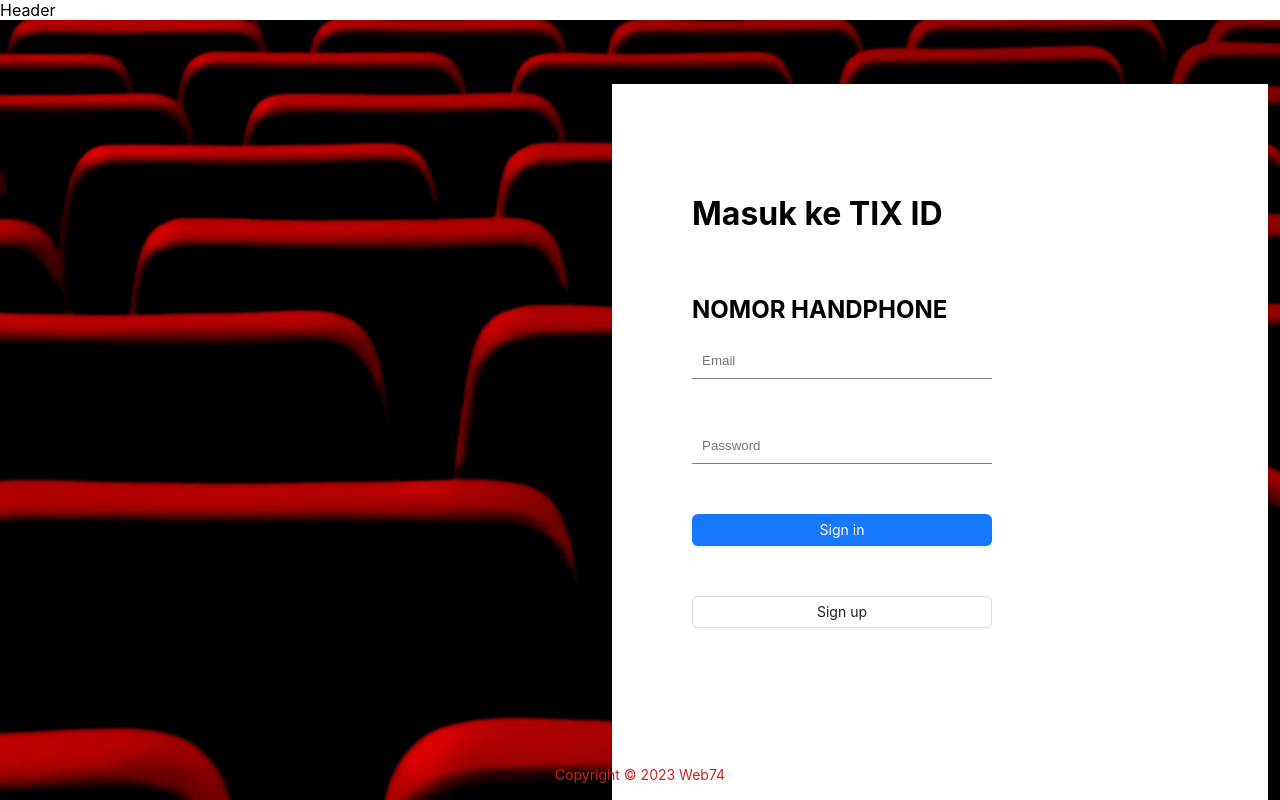
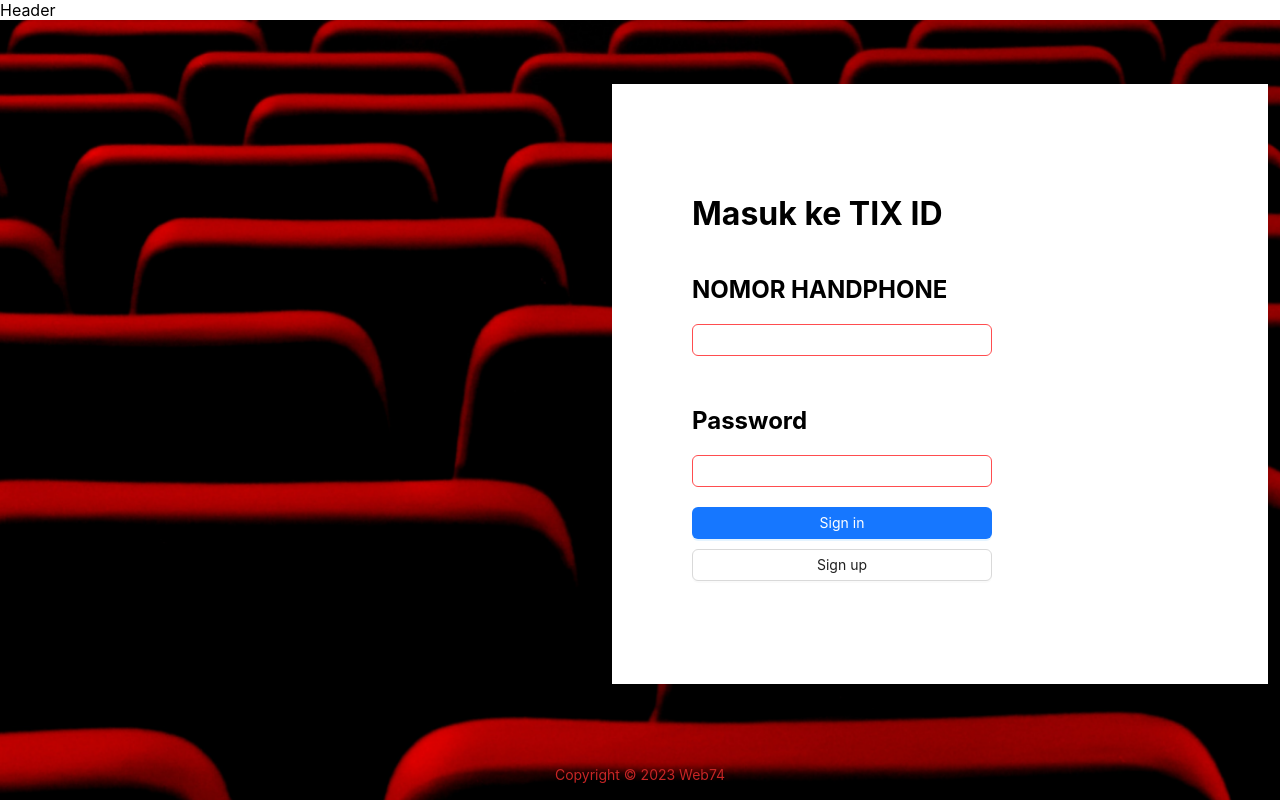
Before and after one commit to Tamnguyen753/FullstackWeb, a React (Create React App) app in the folder client/: page /login in a window 1280 px wide. Shown: the top 800 px of the page. Built offline with nearby package versions, Linux system fonts and the light colour scheme.

Commit message:
message2

```diff
--- a/client/package.json
+++ b/client/package.json
@@ -3,6 +3,7 @@
   "version": "0.1.0",
   "private": true,
   "dependencies": {
+    "@hookform/resolvers": "^3.3.3",
     "@testing-library/jest-dom": "^5.17.0",
     "@testing-library/react": "^13.4.0",
     "@testing-library/user-event": "^13.5.0",
@@ -11,8 +12,11 @@
     "dayjs": "^1.11.10",
     "react": "^18.2.0",
     "react-dom": "^18.2.0",
+    "react-hook-form": "^7.49.2",
+    "react-query": "^3.39.3",
     "react-router-dom": "^6.21.0",
     "react-scripts": "5.0.1",
+    "react-toastify": "^9.1.3",
     "web-vitals": "^2.1.4",
     "yup": "^1.3.3"
   },
--- /dev/null
+++ b/client/src/hooks/useAuth.js
@@ -0,0 +1,55 @@
+import { useContext } from 'react'
+import { useNavigate } from 'react-router-dom'
+import { AppContext } from '../App';
+import { request } from '../utils/axios-http';
+import { toast } from 'react-toastify';
+import { extractMessageFromErr } from '../utils/error';
+
+const useAuth = () => {
+    const navigate = useNavigate();
+    const { setUser } = useContext(AppContext)
+    const login = async (data) => {
+        try {
+            const {email,password} = data;
+            const res = await request({
+                data: {
+                    email,
+                    password,
+                },
+                method: "post",
+                url:"/login"
+            });
+
+            const token = JSON.stringify(res.data.data);
+            console.log(token);
+            localStorage.setItem("access_token",token)
+            toast.success("Login success");
+            navigate("/");
+        } catch (err) {
+            toast.error(extractMessageFromErr(err))
+            console.log(extractMessageFromErr(err));
+        }
+        }
+    const register = async (data) => {
+        try {
+            const {email,password} = data;
+            const res = await request({
+                data: {
+                    email,
+                    password,
+                },
+                method: "post",
+                url:"/register"
+            });
+
+            toast.success("Register success");
+            navigate("/login");
+        } catch (err) {
+            toast.error(extractMessageFromErr(err))
+        }
+        }
+
+  return {login , register}
+}
+
+export default useAuth
--- a/client/src/pages/Home/Home.js
+++ b/client/src/pages/Home/Home.js
@@ -1,6 +1,7 @@
 import React from 'react'
 
 const Home = () => {
+
   return (
     <div>Home</div>
   )
--- a/client/src/pages/Login/Login.css
+++ b/client/src/pages/Login/Login.css
@@ -1,10 +1,13 @@
 .login{
-    width: 1470px;
-    height: 985px;
+    width: 100%;
+    height: 100%;
+    overflow: hidden;
+    background-size: cover;
+    background-position: center;
 }
-.login .box-login{
+.box-login{
     width: 656px;
-    height: 662px;
+    height: 600px !important;
     background-color: white;
     position: relative;
     top: 64px;
@@ -17,7 +20,7 @@
 }
 .content-login{
     display: flex;
-    flex-direction: column;
+
     width: 300px ;
     gap: 50px;
 
@@ -30,6 +33,13 @@
     flex-direction: column;
     gap: 20px;
 }
+.btn{
+    display: flex;
+    flex-direction: column;
+    width: 300px;
+    margin-top: 20px;
+    gap: 10px;
+}
 .btn-signup{
     width: 300px;
 }
--- a/client/src/pages/Login/Login.js
+++ b/client/src/pages/Login/Login.js
@@ -1,85 +1,129 @@
-import React, { useState } from "react";
+import React from "react";
 import "./Login.css";
 import { Button } from "antd";
-import { Link, useNavigate } from "react-router-dom";
-import axios from "axios";
+import { Link } from "react-router-dom";
+import * as yup from "yup";
+import { Controller, useForm } from "react-hook-form";
+import { yupResolver } from "@hookform/resolvers/yup";
+import useAuth from "../../hooks/useAuth";
+import { toast } from "react-toastify";
+import { extractMessageFromErr } from "../../utils/error";
+import Input from "antd/es/input/Input";
+import ErrorsMessage from "../../shared/components/ErrorMessages";
 
 
-const Login = () => {
-  const [email, setEmail] = useState('');
-  const [password,setPassword] = useState('');
-  const navigate = useNavigate();
-  const [error,setError] = useState('');
-  const handleLogin = async () => {
-    if (!email || !password) {
-      setError('Tài khoản và mật khẩu không được bỏ trống !');
-      return;
+// const Login = () => {
+//   const [email, setEmail] = useState('');
+//   const [password,setPassword] = useState('');
+//   const navigate = useNavigate();
+//   const [error,setError] = useState('');
+//   const handleLogin = async () => {
+//     if (!email || !password) {
+//       setError('Tài khoản và mật khẩu không được bỏ trống !');
+//       return;
+//     }
+//     try {
+//       const response = await axios.post('http://localhost:8000/login', {
+//         email,
+//         password,
+//       });
+//       const token =response.data
+//       console.log(token);
+
+//       localStorage.setItem("access_token",JSON.stringify(token));
+//       alert('Đăng nhập thành công!')
+//       navigate('/');
+//     } catch (error) {
+//       console.error('Có lỗi khi call api')
+//       alert('Sai tài khoản hoặc mật khẩu ')
+//       return
+//       setError('Tài khoản và mật khẩu không được bỏ trống !');
+//     }
+//   }
+  const schema = yup.object().shape({
+    email: yup.string().required(),
+    password:yup.string().required()
+  })
+
+  const Login = () => {
+    const {
+      handleSubmit,
+      control,
+      formState: {errors},
+    } = useForm({
+      resolver: yupResolver(schema),
+    });
+    const {login} = useAuth();
+    const onSubmit = async (data) => {
+      try {
+        login(data)
+      } catch (err) {
+        toast.error(extractMessageFromErr(err))
+      }
     }
-    try {
-      const response = await axios.post('http://localhost:8000/login', {
-        email,
-        password,
-      });
-      const token =response.data
-      console.log(token);
 
-      localStorage.setItem("access_token",JSON.stringify(token));
-      alert('Đăng nhập thành công!')
-      navigate('/');
-    } catch (error) {
-      console.error('Có lỗi khi call api')
-      alert('Sai tài khoản hoặc mật khẩu ')
-      return
-      // setError('Tài khoản và mật khẩu không được bỏ trống !');
-    }
-  }
+
+
 
   return (
     <div
       className="login"
       style={{
         backgroundImage: "url(/picture.png)",
-        backgroundSize: "cover",
-        backgroundPosition: "center",
       }}
     >
       <div className="box-login">
         <div className="content">
           <div className="header-login">
             <h1>Masuk ke TIX ID</h1>
-            <h2>NOMOR HANDPHONE</h2>
           </div>
           <div className="content-login">
-            <input
-              placeholder="Email"
-              type="Email"
-              style={{
-                height: "32px",
-                border: "none",
-                borderBottom: "1px solid gray",
-              }}
-              onChange={(e) => setEmail(e.target.value)}
-            ></input>
-            <input
+          <div >
+          <h2>NOMOR HANDPHONE</h2>
+            <Controller
+            control={control}
+            name="email"
+            render={({field}) => (
+              <Input
+              {...field}
+              status={"error.email" ? "error" : ""}  />)}>
+
+            </Controller>
+            {errors.email && <ErrorsMessage message={errors.email} />}
+
+            </div>
+            <div >
+            <h2>Password</h2>
+            <Controller
+            control={control}
+            name="password"
+            render={({field}) => (
+              <Input
+              {...field}
+              status={"error.password" ? "error" : ""}
               type="password"
-              placeholder="Password"
-              style={{
-                height: "32px",
-                border: "none",
-                borderBottom: "1px solid gray",
-              }}
-              onChange={(e) => setPassword(e.target.value)}
-            ></input>
-            <Button type="primary" onClick={handleLogin}>Sign in</Button>
+              />)}>
+
+            </Controller>
+            {errors.password && <ErrorsMessage message={errors.password} />}
+            </div>
+          </div>
+          <div className="btn">
+          <Button
+        className="submit"
+        type="primary"
+        onClick={handleSubmit(onSubmit)}
+
+      >
+        Sign in
+      </Button>
             <Link to="/register">
             <Button className="btn-signup">Sign up</Button>
             </Link>
-            {error && <p style={{ color: 'red' }}>{error}</p>}
+          </div>
           </div>
         </div>
       </div>
-    </div>
   );
-};
-
+          }
 export default Login;
--- a/client/src/pages/Register/Register.css
+++ b/client/src/pages/Register/Register.css
@@ -19,7 +19,7 @@
     display: flex;
     flex-direction: column;
     width: 300px ;
-    gap: 50px;
+    gap: 30px;
 }
 .header-login{
     display: flex;
--- a/client/src/pages/Register/Register.js
+++ b/client/src/pages/Register/Register.js
@@ -3,29 +3,34 @@
 import { Button } from "antd";
 import { useNavigate } from "react-router-dom";
 import axios from 'axios';
+import { Controller, useForm } from "react-hook-form";
+import { yupResolver } from "@hookform/resolvers/yup";
+import * as yup from "yup";
+import useAuth from "../../hooks/useAuth";
+import { toast } from "react-toastify";
+import { extractMessageFromErr } from "../../utils/error";
+import Input from "antd/es/input/Input";
+import ErrorsMessage from "../../shared/components/ErrorMessages";
 
-const Login = () => {
-  const [email, setEmail] = useState('');
-  const [password,setPassword] = useState('');
-  const navigate = useNavigate()
-  const [error,setError] = useState('');
-  const handleRegister = async () => {
-    if (!email || !password) {
-      setError('Vui lòng điền đầy đủ thông tin.');
-      return;
-    }
+const schema = yup.object().shape({
+  email: yup.string().required(),
+  password:yup.string().required()
+})
+
+const Register = () => {
+  const {
+    handleSubmit,
+    control,
+    formState: {errors},
+  } = useForm({
+    resolver: yupResolver(schema),
+  });
+  const {register} = useAuth();
+  const onSubmit = async (data) => {
     try {
-      const response = await axios.post('http://localhost:8000/register', {
-        email,
-        password,
-      });
-      console.log(response.data);
-      alert('Đăng ký thành công !')
-      navigate('/login');
-
-    } catch (error) {
-      console.error('Có lỗi khi call api')
-      setError('Đăng ký không thành công. Vui lòng thử lại.');
+      register(data)
+    } catch (err) {
+      toast.error(extractMessageFromErr(err))
     }
   }
   return (
@@ -44,34 +49,40 @@
             <h2>NAMA LENGKAP</h2>
           </div>
           <div className="content-login">
-            <input
-              placeholder="Email"
-              type="Email"
-              style={{
-                height: "32px",
-                border: "none",
-                borderBottom: "1px solid gray",
-              }}
-              onChange={(e) => setEmail(e.target.value)}
-            ></input>
+          <div>
+          <Controller
+            control={control}
+            name="email"
+            render={({field}) => (
+              <Input
+              {...field}
+              status={"error.email" ? "error" : ""}  />)}>
+
+            </Controller>
+            {errors.email && <ErrorsMessage message={errors.email} />}
+          </div>
             <div>
               <h2>NOMOR HANDPHONE</h2>
-              <input
-                type="password"
-                placeholder="Password"
-                style={{
-                  height: "32px",
-                  border: "none",
-                  borderBottom: "1px solid gray",
-                  width: "300px",
-                }}
-                onChange={(e) => setPassword(e.target.value)}
-              ></input>
+              <Controller
+            control={control}
+            name="password"
+            render={({field}) => (
+              <Input
+              {...field}
+              status={"error.password" ? "error" : ""}
+              type="password"
+              />)}>
+
+            </Controller>
+            {errors.password && <ErrorsMessage message={errors.password} />}
             </div>
-              <Button type="primary" className="btn-signup" onClick={handleRegister}>
-                Register
-              </Button>
-            {error && <p style={{ color: 'red' }}>{error}</p>}
+            <Button
+        className="submit"
+        type="primary"
+        onClick={handleSubmit(onSubmit)}
+      >
+        Sign in
+      </Button>
 
           </div>
         </div>
@@ -80,4 +91,4 @@
   );
 };
 
-export default Login;
+export default Register;
--- /dev/null
+++ b/client/src/shared/components/ErrorMessages/index.js
@@ -0,0 +1,11 @@
+import React from 'react'
+
+const ErrorMessage = (message) => {
+  return (
+    <div style={{ color: "red", marginTop: "5px" }}>
+    {message.message.message}
+  </div>
+  )
+}
+
+export default ErrorMessage
--- /dev/null
+++ b/client/src/utils/error.js
@@ -0,0 +1,3 @@
+export const extractMessageFromErr = (err) => {
+    return err.response.data.message;
+  };
```
Also changed, not shown: client/src/App.js (+36 -29 lines), client/src/hooks/useBoolean.js (added, +13 -0 lines), client/src/utils/axios-http.js (added, +23 -0 lines), 2 other files (tests, documents, lock files or other folders).
